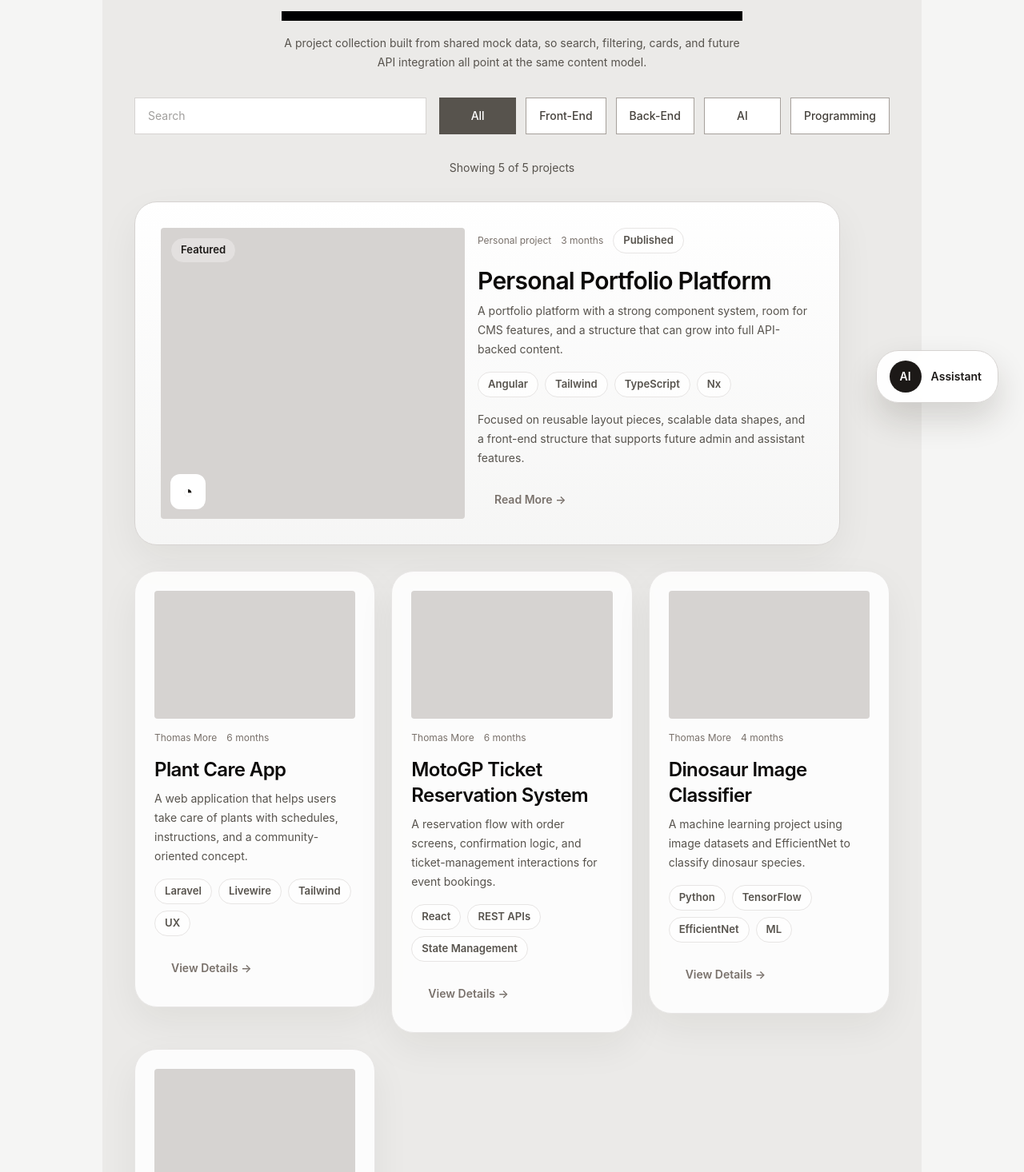
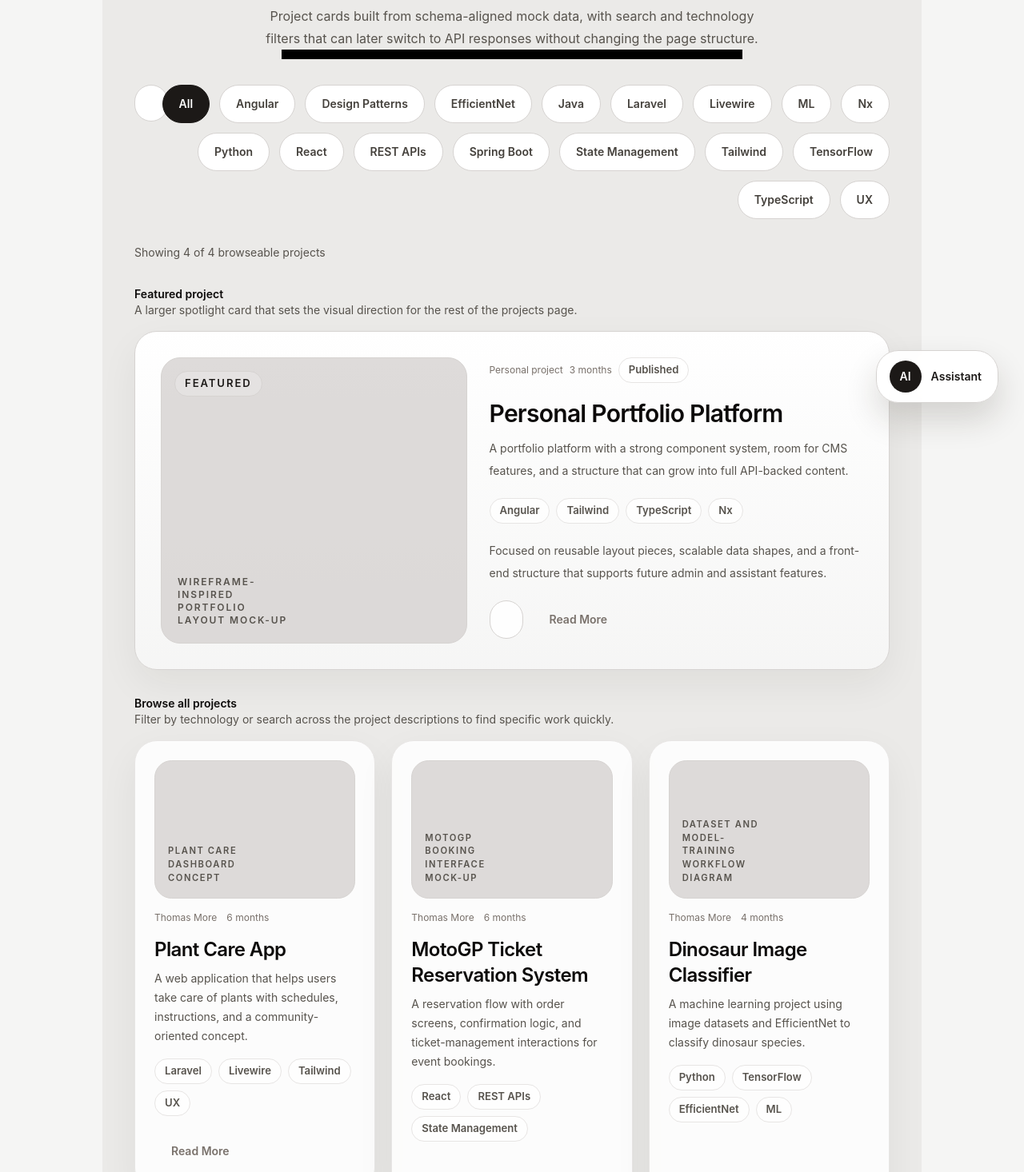
Before and after one commit to Alex-v-p/personal-portfolio, an Angular app in the folder apps/web-service/: page /projects in a window 1280 px wide. Shown: the part 264-1730 px from the top of the page at 80% size. Built offline with nearby package versions, Linux system fonts and the light colour scheme.

Commit message:
projects page expansion

```diff
--- a/apps/web-service/src/app/features/home/components/home-featured/home-featured.component.html
+++ b/apps/web-service/src/app/features/home/components/home-featured/home-featured.component.html
@@ -41,41 +41,6 @@
       </div>
     </app-ui-card>
 
-    <app-ui-card [featured]="true" padding="lg">
-      <div class="grid gap-6 lg:grid-cols-[0.88fr_1.12fr] lg:gap-7">
-        <div class="flex min-h-80 items-end rounded-[1.5rem] border border-stone-300 bg-stone-300/80 p-5 text-xs font-semibold uppercase tracking-[0.16em] text-stone-600">
-          {{ primaryProject.coverImageAlt }}
-        </div>
-
-        <div class="flex h-full flex-col justify-between gap-5">
-          <div class="space-y-5">
-            <div class="flex flex-wrap items-center gap-2 text-xs text-stone-500">
-              <app-ui-chip tone="accent">Featured</app-ui-chip>
-              <span>{{ primaryProject.category }}</span>
-              <span>{{ primaryProject.duration }}</span>
-              <app-ui-chip>{{ primaryProject.status }}</app-ui-chip>
-            </div>
-
-            <div class="space-y-3">
-              <h3 class="text-3xl font-semibold tracking-tight text-stone-950">{{ primaryProject.title }}</h3>
-              <p class="text-sm leading-6 text-stone-600">{{ primaryProject.shortDescription }}</p>
-            </div>
-
-            <div class="flex flex-wrap gap-2">
-              <app-ui-chip *ngFor="let tag of primaryProject.tags | slice:0:4">{{ tag }}</app-ui-chip>
-            </div>
-
-            <p class="text-sm leading-6 text-stone-600">{{ primaryProject.highlight }}</p>
-          </div>
-
-          <div class="flex flex-wrap gap-3">
-            <app-ui-link-button [routerLink]="['/projects']">Read More</app-ui-link-button>
-            <app-ui-link-button *ngIf="primaryProject.githubUrl" [href]="primaryProject.githubUrl ?? null" [openInNewTab]="true" appearance="ghost">
-              GitHub README
-            </app-ui-link-button>
-          </div>
-        </div>
-      </div>
-    </app-ui-card>
+    <app-project-card [project]="primaryProject" [featured]="true"></app-project-card>
   </div>
 </section>
--- a/apps/web-service/src/app/features/home/components/home-featured/home-featured.component.ts
+++ b/apps/web-service/src/app/features/home/components/home-featured/home-featured.component.ts
@@ -1,17 +1,18 @@
-import { NgFor, SlicePipe } from '@angular/common';
+import { NgFor } from '@angular/common';
 import { Component, Input } from '@angular/core';
 
 import { UiCardComponent } from '../../../../shared/components/card/ui-card.component';
 import { UiChipComponent } from '../../../../shared/components/chip/ui-chip.component';
 import { UiLinkButtonComponent } from '../../../../shared/components/link-button/ui-link-button.component';
 import { UiSectionTitleComponent } from '../../../../shared/components/section-title/ui-section-title.component';
+import { ProjectCardComponent } from '../../../projects/components/project-card/project-card.component';
 import { BlogPost } from '../../../../shared/models/blog-post.model';
 import { Project } from '../../../../shared/models/project.model';
 
 @Component({
   selector: 'app-home-featured-section',
   standalone: true,
-  imports: [NgFor, SlicePipe, UiCardComponent, UiChipComponent, UiLinkButtonComponent, UiSectionTitleComponent],
+  imports: [NgFor, UiCardComponent, UiChipComponent, UiLinkButtonComponent, UiSectionTitleComponent, ProjectCardComponent],
   templateUrl: './home-featured.component.html'
 })
 export class HomeFeaturedSectionComponent {
--- /dev/null
+++ b/apps/web-service/src/app/features/projects/components/project-card/project-card.component.html
@@ -0,0 +1,87 @@
+<app-ui-card *ngIf="featured; else defaultCard" [featured]="true" padding="lg">
+  <div class="grid gap-6 lg:grid-cols-[0.9fr_1.1fr] lg:gap-7">
+    <div class="relative flex min-h-80 items-end rounded-[1.5rem] border border-stone-300 bg-stone-300/80 p-5 text-xs font-semibold uppercase tracking-[0.16em] text-stone-600">
+      <app-ui-chip tone="accent" class="absolute left-4 top-4">Featured</app-ui-chip>
+      <span class="max-w-[18ch]">{{ placeholderLabel }}</span>
+    </div>
+
+    <div class="flex h-full flex-col justify-between gap-5">
+      <div class="space-y-5">
+        <div class="flex flex-wrap items-center gap-2 text-xs text-stone-500">
+          <span>{{ project.organization }}</span>
+          <span>{{ project.duration }}</span>
+          <app-ui-chip>{{ project.status }}</app-ui-chip>
+        </div>
+
+        <div class="space-y-3">
+          <h2 class="text-3xl font-semibold tracking-tight text-stone-950">{{ project.title }}</h2>
+          <p class="text-sm leading-7 text-stone-600">{{ project.shortDescription }}</p>
+        </div>
+
+        <div class="flex flex-wrap gap-2">
+          <app-ui-chip *ngFor="let tag of displayedTags">{{ tag }}</app-ui-chip>
+        </div>
+
+        <p class="text-sm leading-7 text-stone-600">{{ project.highlight }}</p>
+      </div>
+
+      <div class="flex flex-wrap gap-3">
+        <app-ui-link-button
+          *ngIf="primaryAction"
+          [routerLink]="primaryAction.routerLink ?? '/projects'"
+          [href]="primaryAction.href ?? null"
+          [openInNewTab]="!!primaryAction.href"
+        >
+          {{ primaryAction.label }}
+        </app-ui-link-button>
+
+        <app-ui-link-button
+          *ngFor="let action of secondaryActions"
+          [routerLink]="action.routerLink ?? '/projects'"
+          [href]="action.href ?? null"
+          [openInNewTab]="!!action.href"
+          appearance="ghost"
+        >
+          {{ action.label }}
+        </app-ui-link-button>
+      </div>
+    </div>
+  </div>
+</app-ui-card>
+
+<ng-template #defaultCard>
+  <app-ui-card>
+    <div class="flex h-full flex-col gap-4">
+      <div class="relative flex aspect-[16/11] items-end rounded-[1.35rem] border border-stone-300 bg-stone-300/80 p-4 text-[0.7rem] font-semibold uppercase tracking-[0.14em] text-stone-600">
+        <app-ui-chip *ngIf="project.isFeatured" tone="accent" class="absolute left-3 top-3">Featured</app-ui-chip>
+        <span class="max-w-[16ch]">{{ placeholderLabel }}</span>
+      </div>
+
+      <div class="flex flex-wrap gap-x-3 gap-y-1 text-xs text-stone-500">
+        <span>{{ project.organization }}</span>
+        <span>{{ project.duration }}</span>
+      </div>
+
+      <div class="space-y-2">
+        <h3 class="text-2xl font-semibold tracking-tight text-stone-950">{{ project.title }}</h3>
+        <p class="text-sm leading-6 text-stone-600">{{ project.shortDescription }}</p>
+      </div>
+
+      <div class="flex flex-wrap gap-2">
+        <app-ui-chip *ngFor="let tag of displayedTags">{{ tag }}</app-ui-chip>
+      </div>
+
+      <div class="mt-auto flex flex-wrap gap-3 pt-1">
+        <app-ui-link-button
+          *ngIf="primaryAction"
+          [routerLink]="primaryAction.routerLink ?? '/projects'"
+          [href]="primaryAction.href ?? null"
+          [openInNewTab]="!!primaryAction.href"
+          appearance="ghost"
+        >
+          {{ primaryAction.label }}
+        </app-ui-link-button>
+      </div>
+    </div>
+  </app-ui-card>
+</ng-template>
--- /dev/null
+++ b/apps/web-service/src/app/features/projects/components/project-card/project-card.component.ts
@@ -0,0 +1,38 @@
+import { NgFor, NgIf } from '@angular/common';
+import { Component, Input } from '@angular/core';
+
+import { UiCardComponent } from '../../../../shared/components/card/ui-card.component';
+import { UiChipComponent } from '../../../../shared/components/chip/ui-chip.component';
+import { UiLinkButtonComponent } from '../../../../shared/components/link-button/ui-link-button.component';
+import { Project, ProjectLink } from '../../../../shared/models/project.model';
+
+@Component({
+  selector: 'app-project-card',
+  standalone: true,
+  imports: [NgFor, NgIf, UiCardComponent, UiChipComponent, UiLinkButtonComponent],
+  templateUrl: './project-card.component.html'
+})
+export class ProjectCardComponent {
+  @Input({ required: true }) project!: Project;
+  @Input() featured = false;
+
+  protected get displayedTags(): string[] {
+    return this.project.tags.slice(0, this.featured ? 5 : 4);
+  }
+
+  protected get primaryAction(): ProjectLink | null {
+    const externalDemo = this.project.links.find((link) => link.label.toLowerCase().includes('demo'));
+    const externalGithub = this.project.links.find((link) => link.label.toLowerCase().includes('github'));
+    const internalReadMore = this.project.links.find((link) => link.routerLink);
+
+    return externalDemo ?? externalGithub ?? internalReadMore ?? this.project.links[0] ?? null;
+  }
+
+  protected get secondaryActions(): ProjectLink[] {
+    return this.project.links.filter((link) => link !== this.primaryAction).slice(0, this.featured ? 2 : 1);
+  }
+
+  protected get placeholderLabel(): string {
+    return this.project.coverImageAlt || this.project.imageAlt || 'Project cover placeholder';
+  }
+}
--- a/apps/web-service/src/app/features/projects/projects.page.html
+++ b/apps/web-service/src/app/features/projects/projects.page.html
@@ -3,123 +3,83 @@
 
   <section class="rounded-[2rem] bg-stone-200/70 p-6 sm:p-8 lg:p-10">
     <div class="space-y-8">
-      <header class="space-y-4 text-center">
-        <h1 class="text-4xl font-semibold tracking-tight text-stone-950">Featured Projects</h1>
+      <header class="space-y-5 text-center">
+        <app-ui-section-title
+          align="center"
+          title="Featured Projects"
+          description="Project cards built from schema-aligned mock data, with search and technology filters that can later switch to API responses without changing the page structure."
+        ></app-ui-section-title>
         <div class="mx-auto h-3 w-full max-w-xl bg-black"></div>
-        <p class="mx-auto max-w-xl text-sm leading-6 text-stone-600">
-          A project collection built from shared mock data, so search, filtering, cards, and future API integration all point at the same content model.
-        </p>
       </header>
 
-      <div class="grid gap-4 lg:grid-cols-[1fr_auto] lg:items-center">
+      <div class="grid gap-4 lg:grid-cols-[minmax(0,1fr)_auto] lg:items-start">
         <label class="block">
           <span class="sr-only">Search projects</span>
           <input
             [(ngModel)]="searchQuery"
             type="text"
-            placeholder="Search"
-            class="w-full rounded-none border border-stone-300 bg-white px-4 py-3 text-sm text-stone-700 outline-none transition focus:border-stone-500"
+            placeholder="Search by title or description"
+            class="w-full rounded-full border border-stone-300 bg-white px-5 py-3 text-sm text-stone-700 outline-none transition focus:border-stone-500"
           />
         </label>
 
-        <div class="flex flex-wrap gap-3 justify-self-start lg:justify-self-end">
+        <div class="flex flex-wrap gap-3 lg:justify-end">
           <button
-            *ngFor="let filter of filters"
+            *ngFor="let filter of availableSkillFilters"
             type="button"
-            (click)="setFilter(filter)"
-            [class]="activeFilter === filter
-              ? 'min-w-24 border border-stone-600 bg-stone-600 px-4 py-3 text-sm font-medium text-white'
-              : 'min-w-24 border border-stone-400 bg-white px-4 py-3 text-sm font-medium text-stone-700 transition hover:border-stone-600 hover:text-stone-950'"
+            (click)="setSkillFilter(filter)"
+            [class]="activeSkillFilter === filter
+              ? 'inline-flex min-h-12 items-center justify-center rounded-full border border-stone-900 bg-stone-900 px-5 py-3 text-sm font-semibold text-white'
+              : 'inline-flex min-h-12 items-center justify-center rounded-full border border-stone-300 bg-white px-5 py-3 text-sm font-semibold text-stone-700 transition hover:border-stone-400 hover:text-stone-950'"
           >
             {{ filter }}
           </button>
         </div>
       </div>
 
-      <p class="text-center text-sm text-stone-600">Showing {{ filteredProjects.length + 1 }} of {{ totalProjectCount }} projects</p>
+      <div class="flex flex-col gap-3 text-sm text-stone-600 sm:flex-row sm:items-center sm:justify-between">
+        <p class="m-0">Showing {{ filteredProjects.length }} of {{ browsableProjects.length }} browseable projects</p>
 
-      <div class="grid gap-5 lg:grid-cols-[1.3fr_auto] lg:items-center">
-        <app-ui-card [featured]="true" padding="lg">
-          <div class="grid gap-4 lg:grid-cols-[0.95fr_1.05fr]">
-            <div class="relative min-h-72 rounded-sm bg-stone-300">
-              <app-ui-chip tone="accent" class="absolute left-3 top-3">Featured</app-ui-chip>
-              <span class="absolute bottom-3 left-3 inline-flex h-11 w-11 items-center justify-center rounded-xl bg-white text-xl">◔</span>
-            </div>
-
-            <div class="space-y-4">
-              <div class="flex flex-wrap items-center gap-3 text-xs text-stone-500">
-                <span>{{ featuredProject.organization }}</span>
-                <span>{{ featuredProject.duration }}</span>
-                <app-ui-chip>{{ featuredProject.status }}</app-ui-chip>
-              </div>
-
-              <div class="space-y-2">
-                <h2 class="text-3xl font-semibold tracking-tight text-stone-950">{{ featuredProject.title }}</h2>
-                <p class="text-sm leading-6 text-stone-600">{{ featuredProject.shortDescription }}</p>
-              </div>
-
-              <div class="flex flex-wrap gap-2">
-                <app-ui-chip *ngFor="let tag of featuredProject.tags">{{ tag }}</app-ui-chip>
-              </div>
-
-              <p class="text-sm leading-6 text-stone-600">{{ featuredProject.highlight }}</p>
-              <app-ui-link-button [routerLink]="featuredProject.links[0].routerLink ?? '/projects'" appearance="ghost">Read More →</app-ui-link-button>
-            </div>
-          </div>
-        </app-ui-card>
-
-        <app-ui-link-button
-          *ngIf="featuredProject.links[1]?.href"
-          [href]="featuredProject.links[1]?.href ?? null"
-          [openInNewTab]="true"
-          appearance="ghost"
-        >
-          {{ featuredProject.links[1]?.label }}
-        </app-ui-link-button>
+        <app-ui-button *ngIf="hasActiveFilters" appearance="secondary" type="button" (click)="resetFilters()">
+          Reset filters
+        </app-ui-button>
       </div>
 
-      <section *ngIf="filteredProjects.length; else emptyResults" class="grid gap-5 md:grid-cols-2 xl:grid-cols-3">
-        <app-ui-card *ngFor="let project of filteredProjects">
-          <div class="space-y-4">
-            <div class="h-40 rounded-sm bg-stone-300"></div>
+      <section class="space-y-4">
+        <div class="flex items-center justify-between gap-4">
+          <div>
+            <p class="text-sm font-semibold text-stone-950">Featured project</p>
+            <p class="text-sm text-stone-600">A larger spotlight card that sets the visual direction for the rest of the projects page.</p>
+          </div>
+        </div>
 
-            <div class="flex gap-3 text-xs text-stone-500">
-              <span>{{ project.organization }}</span>
-              <span>{{ project.duration }}</span>
-            </div>
+        <app-project-card [project]="featuredProject" [featured]="true"></app-project-card>
+      </section>
 
-            <div class="space-y-2">
-              <h3 class="text-2xl font-semibold tracking-tight text-stone-950">{{ project.title }}</h3>
-              <p class="text-sm leading-6 text-stone-600">{{ project.shortDescription }}</p>
-            </div>
+      <section class="space-y-4">
+        <div class="flex items-center justify-between gap-4">
+          <div>
+            <p class="text-sm font-semibold text-stone-950">Browse all projects</p>
+            <p class="text-sm text-stone-600">Filter by technology or search across the project descriptions to find specific work quickly.</p>
+          </div>
+        </div>
 
-            <div class="flex flex-wrap gap-2">
-              <app-ui-chip *ngFor="let tag of project.tags">{{ tag }}</app-ui-chip>
-            </div>
-
-            <app-ui-link-button [routerLink]="['/projects']" appearance="ghost">View Details →</app-ui-link-button>
-          </div>
-        </app-ui-card>
+        <div *ngIf="filteredProjects.length; else emptyResults" class="grid gap-5 md:grid-cols-2 xl:grid-cols-3">
+          <app-project-card *ngFor="let project of filteredProjects" [project]="project"></app-project-card>
+        </div>
       </section>
 
       <ng-template #emptyResults>
         <app-ui-empty-state
-          title="No projects match your filters yet"
-          description="Try another search term or switch back to a broader category to see the rest of the mock project data."
+          title="No projects match those filters"
+          description="Try another search term or switch back to a broader technology filter to bring the rest of the portfolio projects back into view."
+          [hasActions]="true"
         >
           <div actions>
-            <app-ui-link-button appearance="secondary" routerLink="/projects">Reset from navigation</app-ui-link-button>
+            <app-ui-button appearance="secondary" type="button" (click)="resetFilters()">Clear search and filters</app-ui-button>
           </div>
         </app-ui-empty-state>
       </ng-template>
-
-      <div class="flex items-center justify-center gap-3 text-sm text-stone-700">
-        <span>Previous</span>
-        <div class="flex gap-2">
-          <span *ngFor="let dot of pagerDots" class="h-5 w-5 bg-stone-300"></span>
-        </div>
-        <span>Next</span>
-      </div>
     </div>
   </section>
 </div>
--- a/apps/web-service/src/app/features/projects/projects.page.ts
+++ b/apps/web-service/src/app/features/projects/projects.page.ts
@@ -2,48 +2,59 @@ import { NgFor, NgIf } from '@angular/common';
 import { Component } from '@angular/core';
 import { FormsModule } from '@angular/forms';
 
-import { UiCardComponent } from '../../shared/components/card/ui-card.component';
-import { UiChipComponent } from '../../shared/components/chip/ui-chip.component';
+import { UiButtonComponent } from '../../shared/components/button/ui-button.component';
 import { UiEmptyStateComponent } from '../../shared/components/empty-state/ui-empty-state.component';
-import { UiLinkButtonComponent } from '../../shared/components/link-button/ui-link-button.component';
+import { UiSectionTitleComponent } from '../../shared/components/section-title/ui-section-title.component';
 import { FEATURED_PROJECT, PROJECTS } from '../../shared/mock-data/projects.mock';
 import { Project } from '../../shared/models/project.model';
+import { ProjectCardComponent } from './components/project-card/project-card.component';
 
 @Component({
   selector: 'app-projects-page',
   standalone: true,
-  imports: [NgFor, NgIf, FormsModule, UiCardComponent, UiChipComponent, UiEmptyStateComponent, UiLinkButtonComponent],
+  imports: [NgFor, NgIf, FormsModule, UiButtonComponent, UiEmptyStateComponent, UiSectionTitleComponent, ProjectCardComponent],
   templateUrl: './projects.page.html'
 })
 export class ProjectsPageComponent {
   protected readonly featuredProject = FEATURED_PROJECT;
+  protected readonly browsableProjects = PROJECTS.filter((project) => !project.isFeatured);
   protected readonly totalProjectCount = PROJECTS.length;
-  protected readonly pagerDots = [1, 2, 3];
-  protected readonly filters = ['All', ...new Set(PROJECTS.map((project) => project.category))];
+  protected readonly availableSkillFilters = [
+    'All',
+    ...new Set(
+      PROJECTS
+        .flatMap((project) => project.tags)
+        .sort((left, right) => left.localeCompare(right))
+    )
+  ];
 
   protected searchQuery = '';
-  protected activeFilter = 'All';
+  protected activeSkillFilter = 'All';
 
-  protected setFilter(filter: string): void {
-    this.activeFilter = filter;
+  protected setSkillFilter(filter: string): void {
+    this.activeSkillFilter = filter;
+  }
+
+  protected resetFilters(): void {
+    this.searchQuery = '';
+    this.activeSkillFilter = 'All';
+  }
+
+  protected get hasActiveFilters(): boolean {
+    return this.activeSkillFilter !== 'All' || this.searchQuery.trim().length > 0;
   }
 
   protected get filteredProjects(): Project[] {
-    return PROJECTS
-      .filter((project) => !project.featured)
-      .filter((project) => this.activeFilter === 'All' || project.category === this.activeFilter)
-      .filter((project) => {
-        const query = this.searchQuery.trim().toLowerCase();
+    const normalizedQuery = this.searchQuery.trim().toLowerCase();
 
-        if (!query) {
-          return true;
-        }
+    return this.browsableProjects.filter((project) => {
+      const matchesSkill = this.activeSkillFilter === 'All' || project.tags.includes(this.activeSkillFilter);
+      const searchableContent = [project.title, project.shortDescription, project.summary, project.organization, ...project.tags]
+        .join(' ')
+        .toLowerCase();
+      const matchesSearch = !normalizedQuery || searchableContent.includes(normalizedQuery);
 
-        const haystack = [project.title, project.shortDescription, project.summary, project.organization, ...project.tags]
-          .join(' ')
-          .toLowerCase();
-
-        return haystack.includes(query);
-      });
+      return matchesSkill && matchesSearch;
+    });
   }
 }
```
